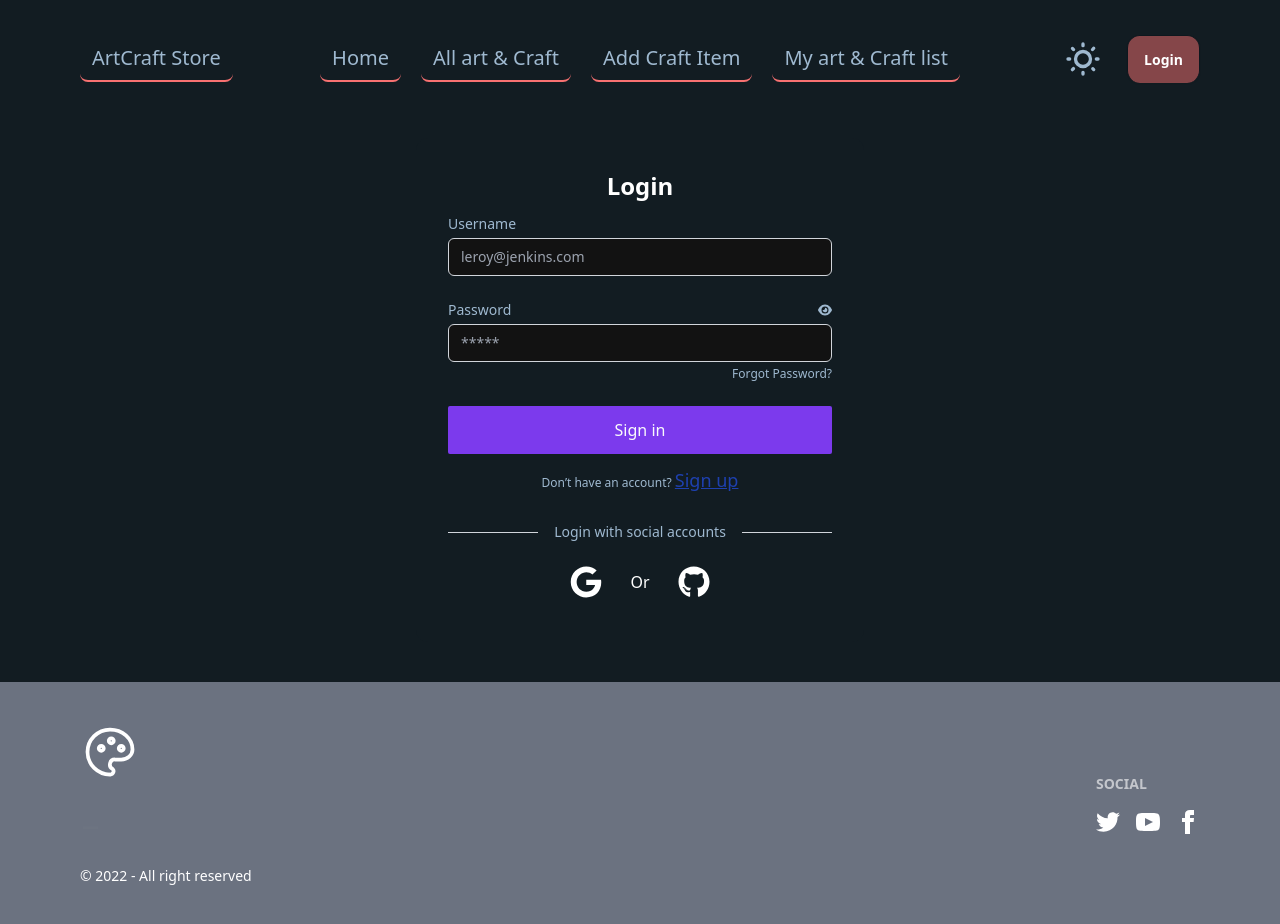
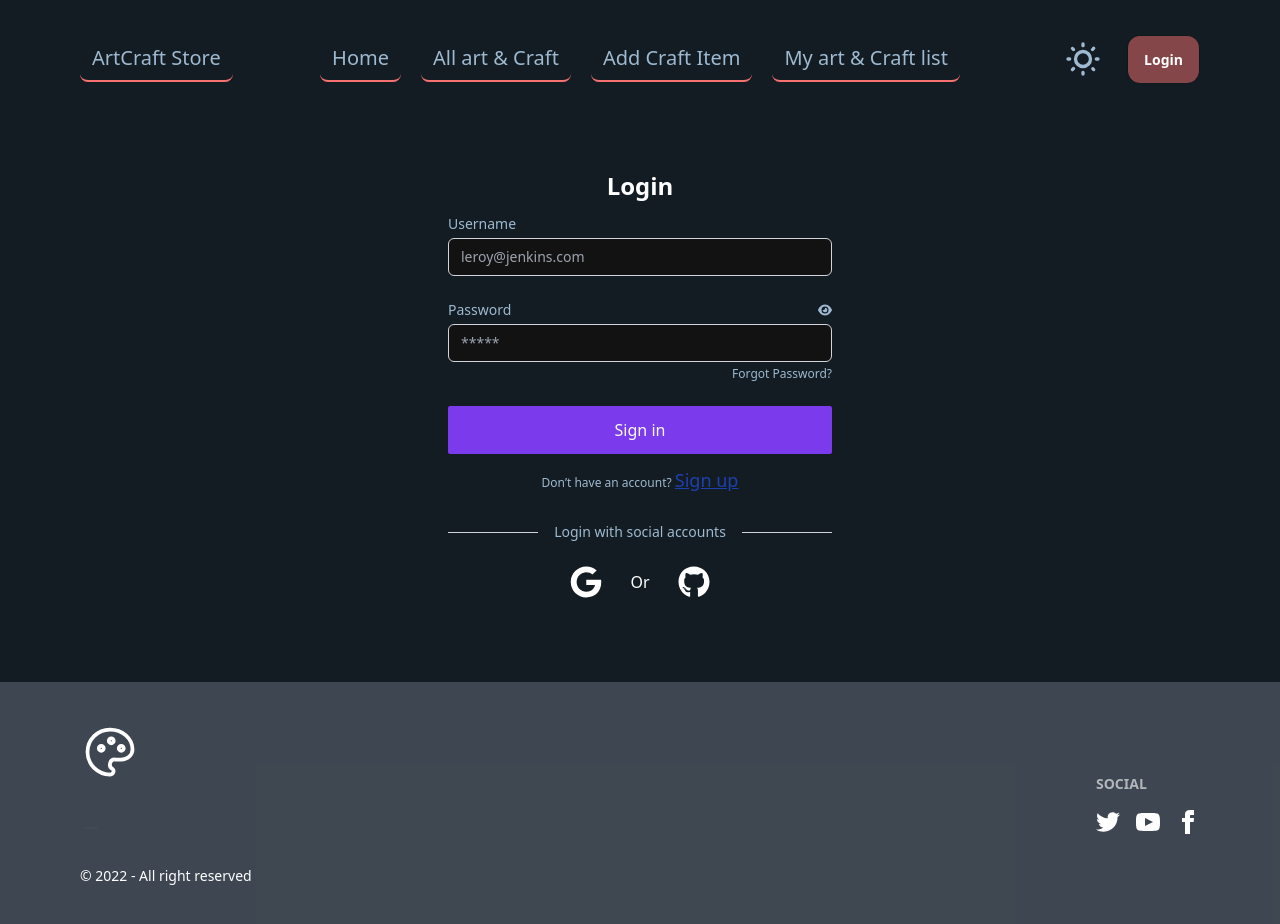
Before and after one commit to haqueashraful/art-craft-client, a React (Vite) app: page /login in a window 1280 px wide. Built offline with nearby package versions, Linux system fonts and the light colour scheme; no server answers.

Commit message:
please Check my Project and wait for data load

```diff
--- a/src/Pages/ViewDetails.jsx
+++ b/src/Pages/ViewDetails.jsx
@@ -7,7 +7,7 @@ import Loading from "../Components/Loading";
 import { FaStar } from "react-icons/fa6";
 
 const ViewDetails = () => {
-  const { loader } = useContext(Context);
+  const { loader, isChecked } = useContext(Context);
   const [isFavorite, setIsFavorite] = useState(false);
   const data = useLoaderData();
   // const { id } = useParams();
@@ -83,14 +83,14 @@ const category = subcategoryName.split("_").map(capitalizeFirstLetter).join(" ")
         </div>
         <div className=" h-full p-4 rounded-lg shadow-md w-full space-y-4 flex flex-col justify-center items-start">
           <h1 className="text-3xl font-bold mb-2"> {itemName}</h1>
-          <p className="text-lg"><span className="text-black font-bold text-xl">Category:</span> {category}</p>
-          <p className="text-gray-500 mb-2 text-lg">{shortDescription}</p>
-          <p className="text-lg"><span className="text-black font-bold text-xl">Customization:</span> {customization}</p>
+          <p className="text-lg"><span className="text-base-content font-bold text-xl">Category:</span> {category}</p>
+          <p className="text-base-content mb-2 text-lg">{shortDescription}</p>
+          <p className="text-lg"><span className="text-base-content font-bold text-xl">Customization:</span> {customization}</p>
           <p className="text-lg">
-           <span className="text-black font-bold text-xl">Rating:</span> {rating} <FaStar className="inline-block text-yellow-500"></FaStar>
+           <span className="text-base-content font-bold text-xl">Rating:</span> {rating} <FaStar className="inline-block text-yellow-500"></FaStar>
           </p>
-            <p className="text-lg"><span className="text-black font-bold text-xl">Price:</span> {`${price} per month`}</p>
-            <p className="text-lg"><span className="text-black font-bold text-xl">Processing Time:</span> {`${processingTime} `}</p>
+            <p className="text-lg"><span className="text-base-content font-bold text-xl">Price:</span> {`${price} per month`}</p>
+            <p className="text-lg"><span className="text-base-content font-bold text-xl">Processing Time:</span> {`${processingTime} `}</p>
         </div>
       </div>
     </div>
--- a/src/partials/Footer.jsx
+++ b/src/partials/Footer.jsx
@@ -6,7 +6,7 @@ const Footer = () => {
   const {isChecked} = useContext(Context);
   return (
     <div className="">
-<footer className={`footer px-5 lg:px-20 p-10 ${isChecked ? 'bg-black' : 'bg-gray-500'} text-white flex justify-between items-center`}>
+<footer className={`footer px-5 lg:px-20 p-10 ${isChecked ? 'bg-black/80' : 'bg-gray-500/50'} text-white flex justify-between items-center`}>
         <aside>
           <svg
             xmlns="http://www.w3.org/2000/svg"
```
